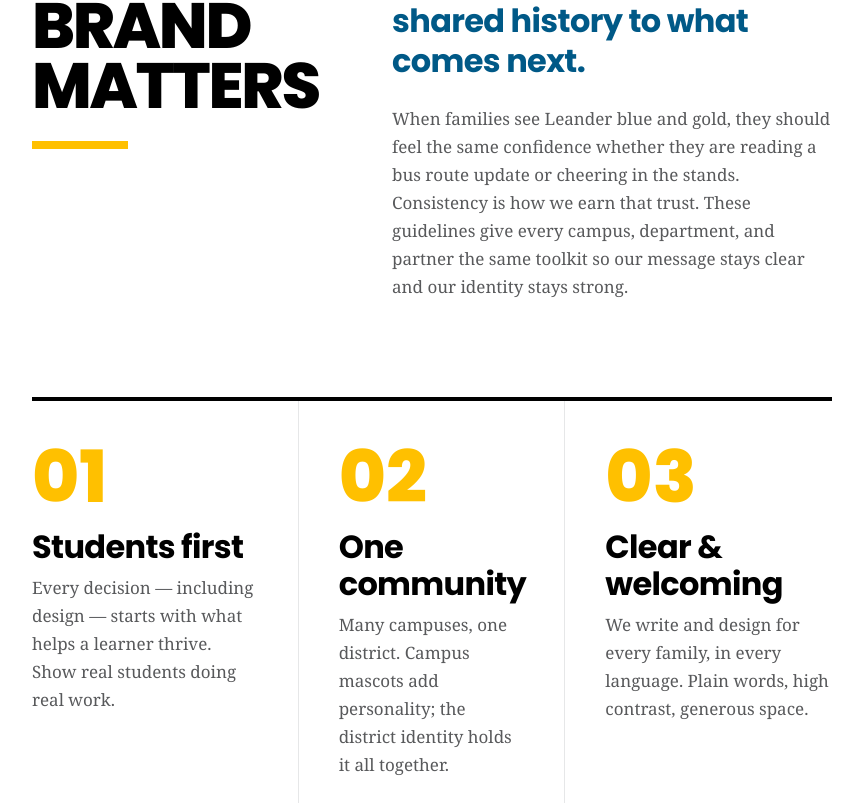
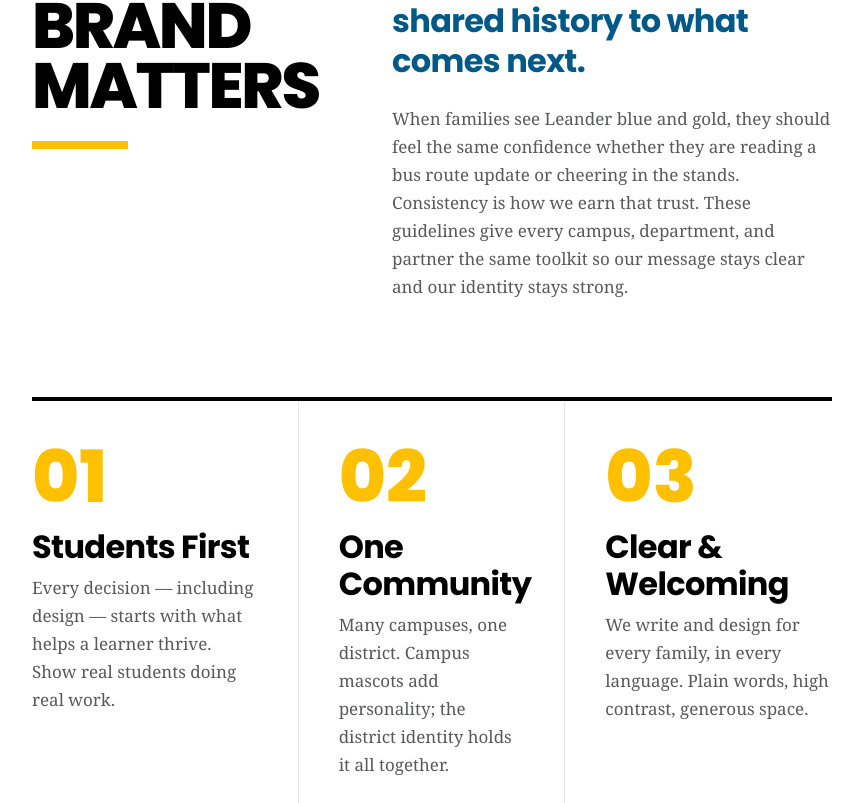
Before and after one commit to lisdhamrick/lisd-brand-guidelines, a React (Vite) app: page / in a window 1280 px wide. Shown: the part 1235-2038 px from the top of the page, without its empty margins (352-1215 px from the left). Built offline with nearby package versions, Linux system fonts and the light colour scheme.

Commit message:
Capitalize section headings in StorySection component

```diff
--- a/src/components/brand/StorySection.tsx
+++ b/src/components/brand/StorySection.tsx
@@ -4,7 +4,7 @@ export function StorySection() {
       <div className="grid grid-cols-1 gap-ds-2xl xl:grid-cols-12" data-oid="fe705d94ae">
         <div className="xl:col-span-4" data-oid="ccc49b843d">
           <p className="type-label uppercase text-primary" data-oid="705f861120">01 — Our Story</p>
-          <h2 className="type-display mt-ds-md text-[4rem] uppercase text-foreground" data-oid="2d95ead4b8">Why the brand matters</h2>
+          <h2 className="type-display mt-ds-md text-[4rem] uppercase text-foreground" data-oid="2d95ead4b8">Why the Brand Matters</h2>
           <div className="mt-ds-lg h-2 w-24 bg-secondary" data-oid="0b595b4a06" />
         </div>
         <div className="xl:col-span-7 xl:col-start-6" data-oid="f4ec57ca93">
@@ -20,17 +20,17 @@ export function StorySection() {
       <div className="mt-ds-3xl grid grid-cols-1 border-t-4 border-foreground md:grid-cols-3" data-oid="bfd4e912ba">
         <div className="border-border py-ds-xl md:border-r md:pr-ds-xl" data-oid="a5beedf9b3">
           <p className="font-display text-[4.5rem] font-extrabold leading-none text-secondary" data-oid="4612c0589e">01</p>
-          <h3 className="type-heading mt-ds-md text-foreground" data-oid="83aec6b742">Students first</h3>
+          <h3 className="type-heading mt-ds-md text-foreground" data-oid="83aec6b742">Students First</h3>
           <p className="type-body mt-ds-sm text-muted-foreground" data-oid="a95c000863">Every decision — including design — starts with what helps a learner thrive. Show real students doing real work.</p>
         </div>
         <div className="border-border py-ds-xl md:border-r md:px-ds-xl" data-oid="265ac55904">
           <p className="font-display text-[4.5rem] font-extrabold leading-none text-secondary" data-oid="ffc488612a">02</p>
-          <h3 className="type-heading mt-ds-md text-foreground" data-oid="05d6e94a81">One community</h3>
+          <h3 className="type-heading mt-ds-md text-foreground" data-oid="05d6e94a81">One Community</h3>
           <p className="type-body mt-ds-sm text-muted-foreground" data-oid="90cfdf26cd">Many campuses, one district. Campus mascots add personality; the district identity holds it all together.</p>
         </div>
         <div className="py-ds-xl md:pl-ds-xl" data-oid="49cba658b5">
           <p className="font-display text-[4.5rem] font-extrabold leading-none text-secondary" data-oid="943139d159">03</p>
-          <h3 className="type-heading mt-ds-md text-foreground" data-oid="a9ce3a5010">Clear &amp; welcoming</h3>
+          <h3 className="type-heading mt-ds-md text-foreground" data-oid="a9ce3a5010">Clear &amp; Welcoming</h3>
           <p className="type-body mt-ds-sm text-muted-foreground" data-oid="c21afffcd3">We write and design for every family, in every language. Plain words, high contrast, generous space.</p>
         </div>
       </div>
```
